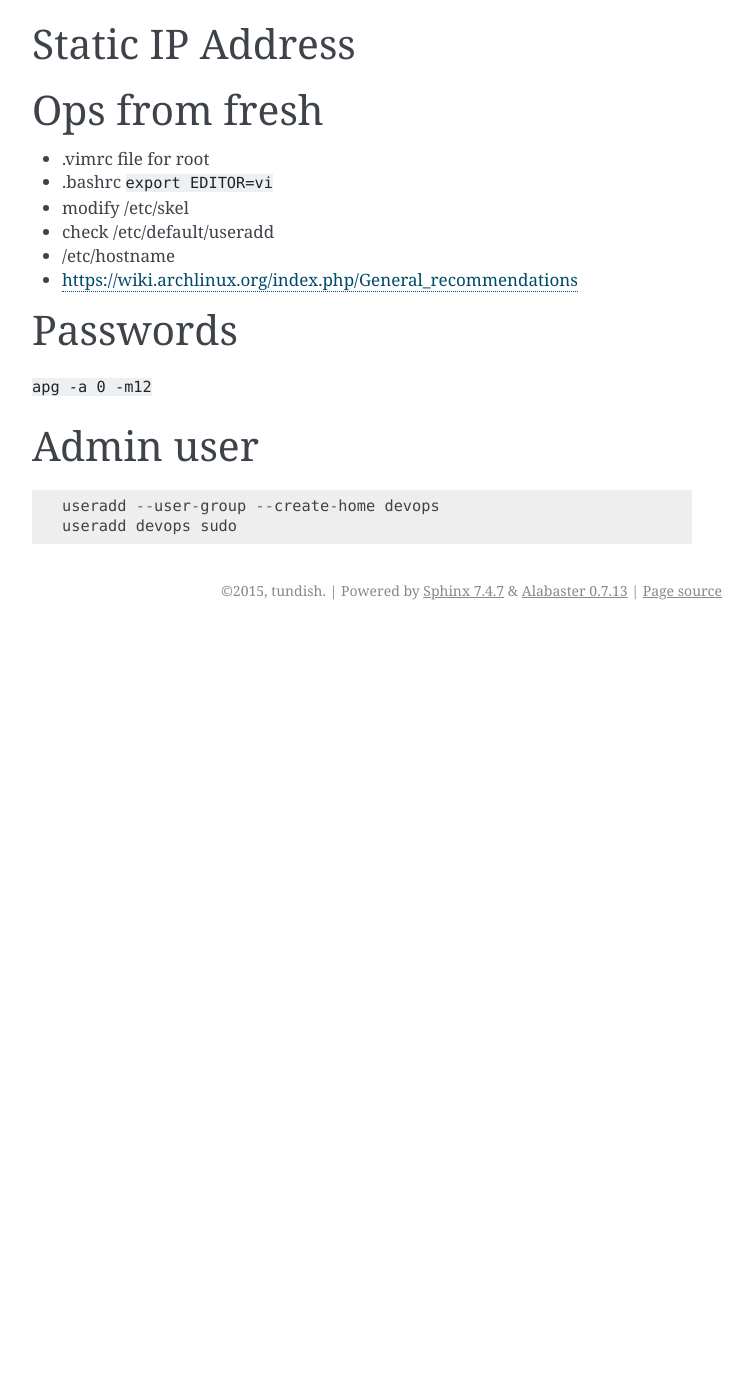
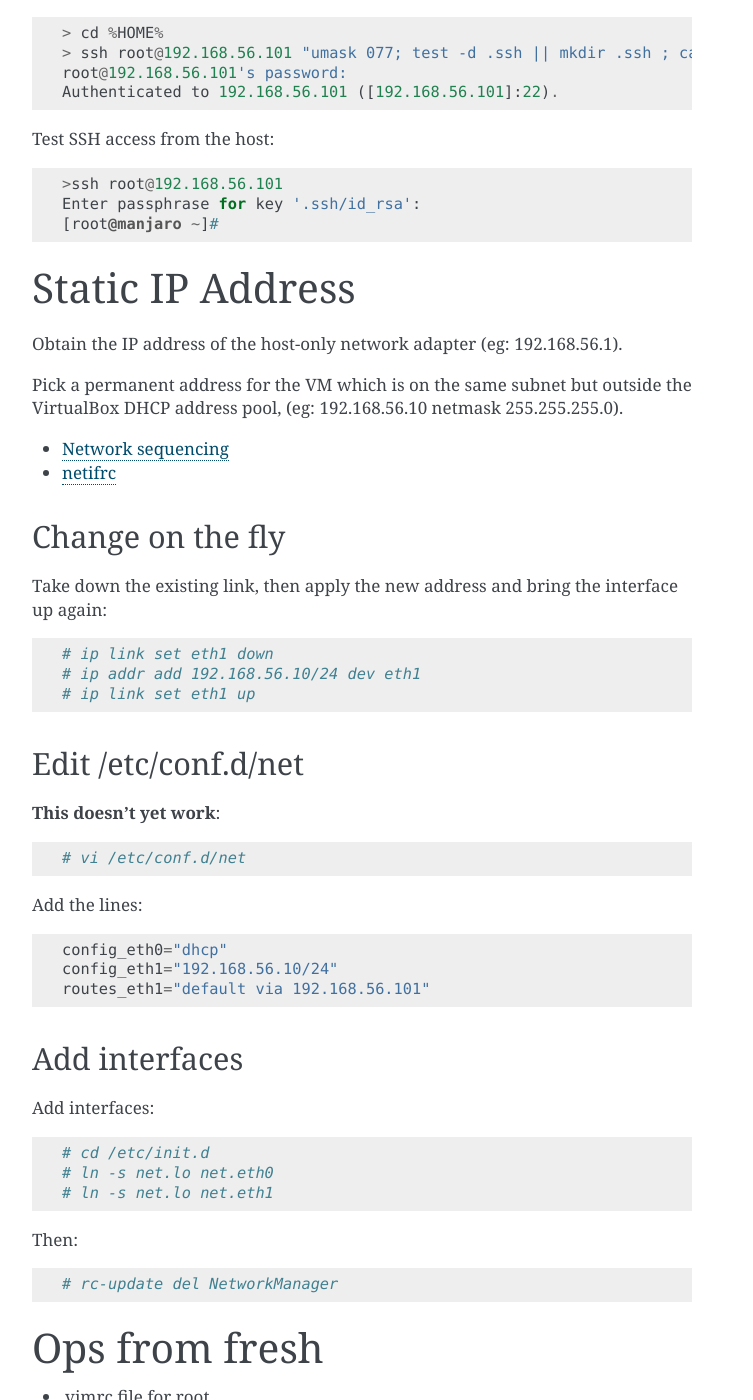
Before and after one commit to tundish/pyoncannon, a Sphinx documentation site: the page built from doc/index.rst, in a window 1280 px wide and 1400 px high, scrolled down 974 px. Shown: the whole window, without its empty margins (388-1141 px from the left). Built offline with Sphinx 7.4.7, drawn with Linux system fonts in a browser that asks for light colours; before the commit the page ends 1604 px from its top, so only the background shows below that; some of the changed text lies outside the part shown.

Commit message:
Better understanding of netifrc.

```diff
--- a/doc/index.rst
+++ b/doc/index.rst
@@ -8,6 +12,17 @@ Contents:
 
 * :ref:`genindex`
 * :ref:`search`
+
+Initialisation file
+===================
+
+Make a `.ini format`_ file like this::
+
+    [DEFAULT]
+    hash = #
+    admin.net = 192.168.56.10/24
+    admin.gw = 192.168.56.101
+    admin.if = eth1
 
 SSH Access
 ==========
@@ -20,7 +35,7 @@ Log in to the VM as root, and check what services are running::
 
 If necessary, start sshd::
 
-    # service sshd start
+    # rc-service sshd start
 
 Set `sshd` to start on boot::
 
@@ -28,7 +43,7 @@ Set `sshd` to start on boot::
 
 Find the IP address of the running VM::
 
-    # ifconfig eth1
+    # ip addr show eth1
 
 Use the host-accessible IP (192.168.56.101 in this case) to copy your SSH public key into the root account
 of the new VM::
@@ -48,6 +63,50 @@ Test SSH access from the host::
 Static IP Address
 =================
 
+Obtain the IP address of the host-only network adapter (eg: 192.168.56.1).
+
+Pick a permanent address for the VM which is on the same subnet but outside the VirtualBox DHCP
+address pool, (eg: 192.168.56.10 netmask 255.255.255.0).
+
+* `Network sequencing`_
+* netifrc_
+
+Change on the fly
+~~~~~~~~~~~~~~~~~
+
+Take down the existing link, then apply the new address and bring the interface
+up again::
+
+    # ip link set eth1 down
+    # ip addr add 192.168.56.10/24 dev eth1
+    # ip link set eth1 up
+
+Edit /etc/conf.d/net
+~~~~~~~~~~~~~~~~~~~~
+
+**This doesn't yet work**::
+
+    # vi /etc/conf.d/net
+
+Add the lines::
+
+    config_eth0="dhcp"
+    config_eth1="192.168.56.10/24"
+    routes_eth1="default via 192.168.56.101"
+
+Add interfaces
+~~~~~~~~~~~~~~
+
+Add interfaces::
+
+    # cd /etc/init.d
+    # ln -s net.lo net.eth0
+    # ln -s net.lo net.eth1
+
+Then::
+
+    # rc-update del NetworkManager
+
 Ops from fresh
 ==============
 
@@ -63,13 +122,16 @@ Passwords
 
 ``apg -a 0 -m12``
 
-Admin user
-==========
+Devops user
+===========
 
 ::
 
     useradd --user-group --create-home devops
     useradd devops sudo
 
+.. _.ini format: https://docs.python.org/3/library/configparser.html#supported-ini-file-structure
 .. _host-only network: https://www.virtualbox.org/manual/ch06.html#network_hostonly
 .. _openrc tutorial: http://big-elephants.com/2013-01/writing-your-own-init-scripts/
+.. _network sequencing: https://blog.flameeyes.eu/2012/10/may-i-have-a-network-connection-please#gsc.tab=0
+.. _netifrc: https://forum.manjaro.org/index.php?topic=22241.0
```
Also changed, not shown: other parts of doc/index.rst (+4 -0 lines).
